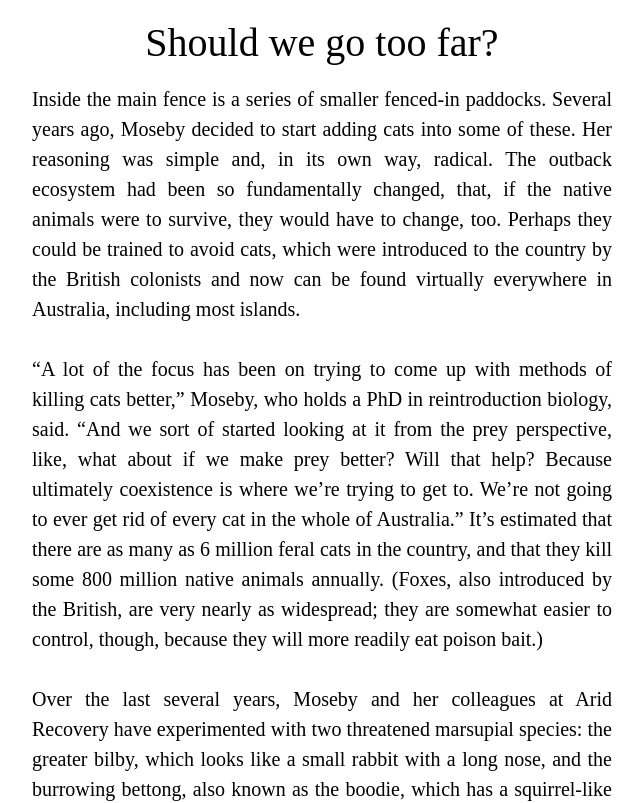
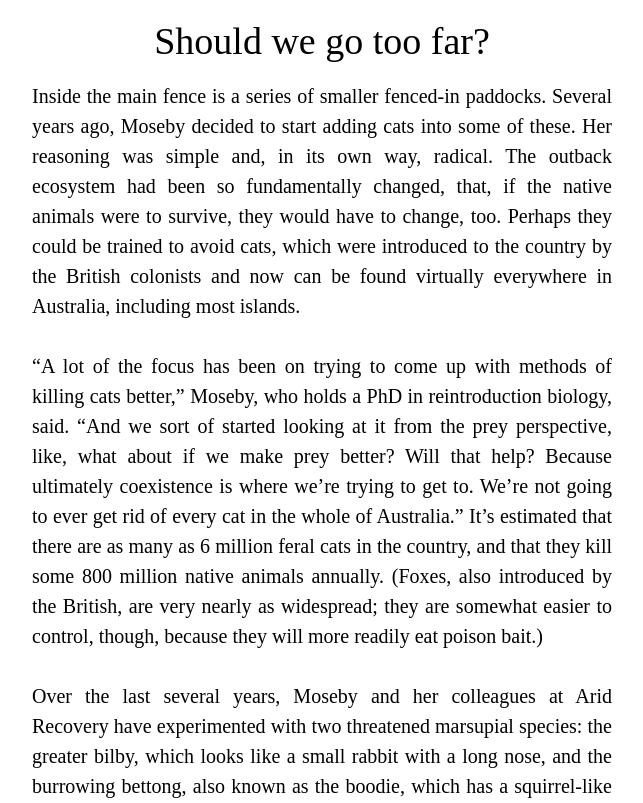
Before and after one commit to depforgit/depforgit.github.io, a plain HTML site: page index.html in a window 1280 px wide. Shown: the top 803 px of the page, without its empty margins (318-961 px from the left). Drawn offline with Linux system fonts and the light colour scheme.

Commit message:
Update index.html

```diff
--- a/index.html
+++ b/index.html
@@ -6,12 +6,12 @@
                 text-align: justify;
             }
             #head1{
-                font-size: 40px;
+                font-size: 38px;
                 text-align: center;
             }
             body{
                 margin: 19px;
-                font-family: 'Faustina';
+                font-family: 'IBM Plex Sans';
 		margin-left: 350px;
 		margin-right: 350px;
             }
```
